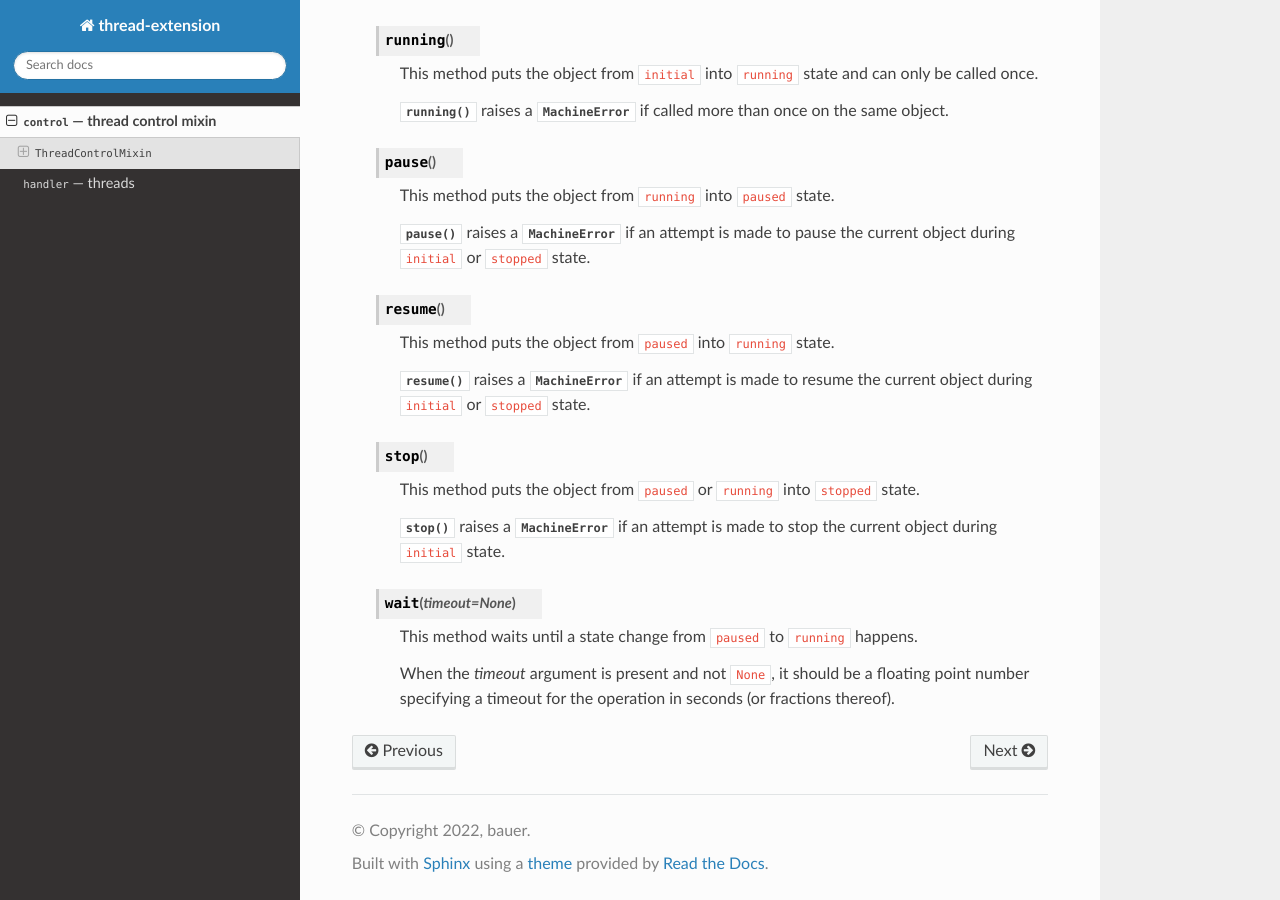
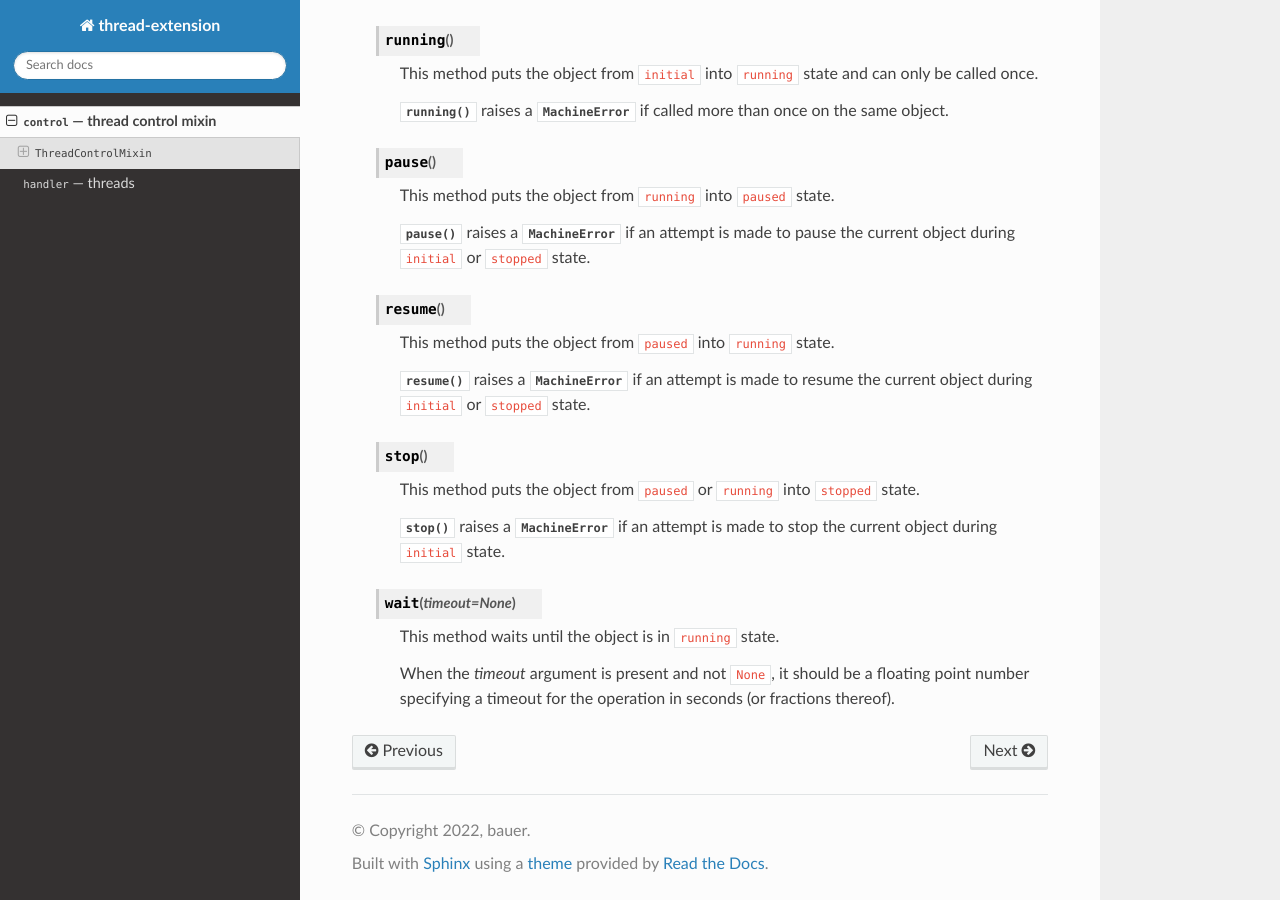
Before and after one commit to bauerch/thread-extension, a Sphinx documentation site: the page built from docs/control.rst, in a window 1280 px wide and 900 px high, scrolled down 1703 px. Built offline with Sphinx 7.4.7 and the Read the Docs theme 2.0.0, drawn with Linux system fonts in a browser that asks for light colours.

Commit message:
Update documentation

```diff
--- a/docs/control.rst
+++ b/docs/control.rst
@@ -97,7 +97,7 @@ on everything works like a conventional thread.
 
    .. method:: wait(timeout=None)
 
-      This method waits until a state change from ``paused`` to ``running`` happens.
+      This method waits until the object is in ``running`` state.
 
       When the *timeout* argument is present and not ``None``, it should be a
       floating point number specifying a timeout for the operation in seconds
```
